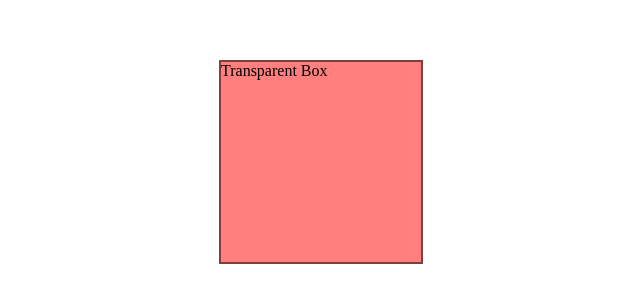
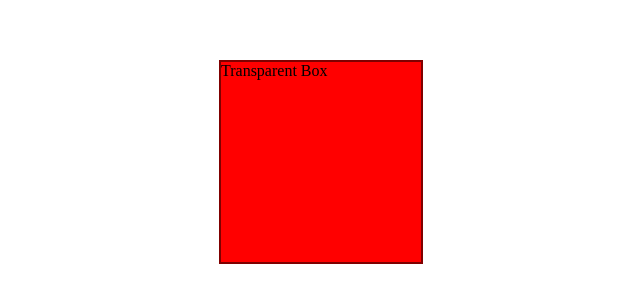
Before and after one commit to pimhakkert/pimhakkert.github.io, a plain HTML site: page index.html in a window 1280 px wide. Shown: the part 238-540 px from the top of the page, without its empty margins (319-959 px from the left). Drawn offline with Linux system fonts and the light colour scheme.

Commit message:
added full color to example

```diff
--- a/index.html
+++ b/index.html
@@ -20,7 +20,7 @@
         .transparent-box {
             width: 200px;
             height: 200px;
-            background-color: rgba(255, 0, 0, 0.5); /* Semi-transparent red */
+            background-color: rgba(255, 0, 0, 1); /* Semi-transparent red */
             border: 2px solid rgba(0, 0, 0, 0.5); /* Semi-transparent border */
         }
     </style>
```
